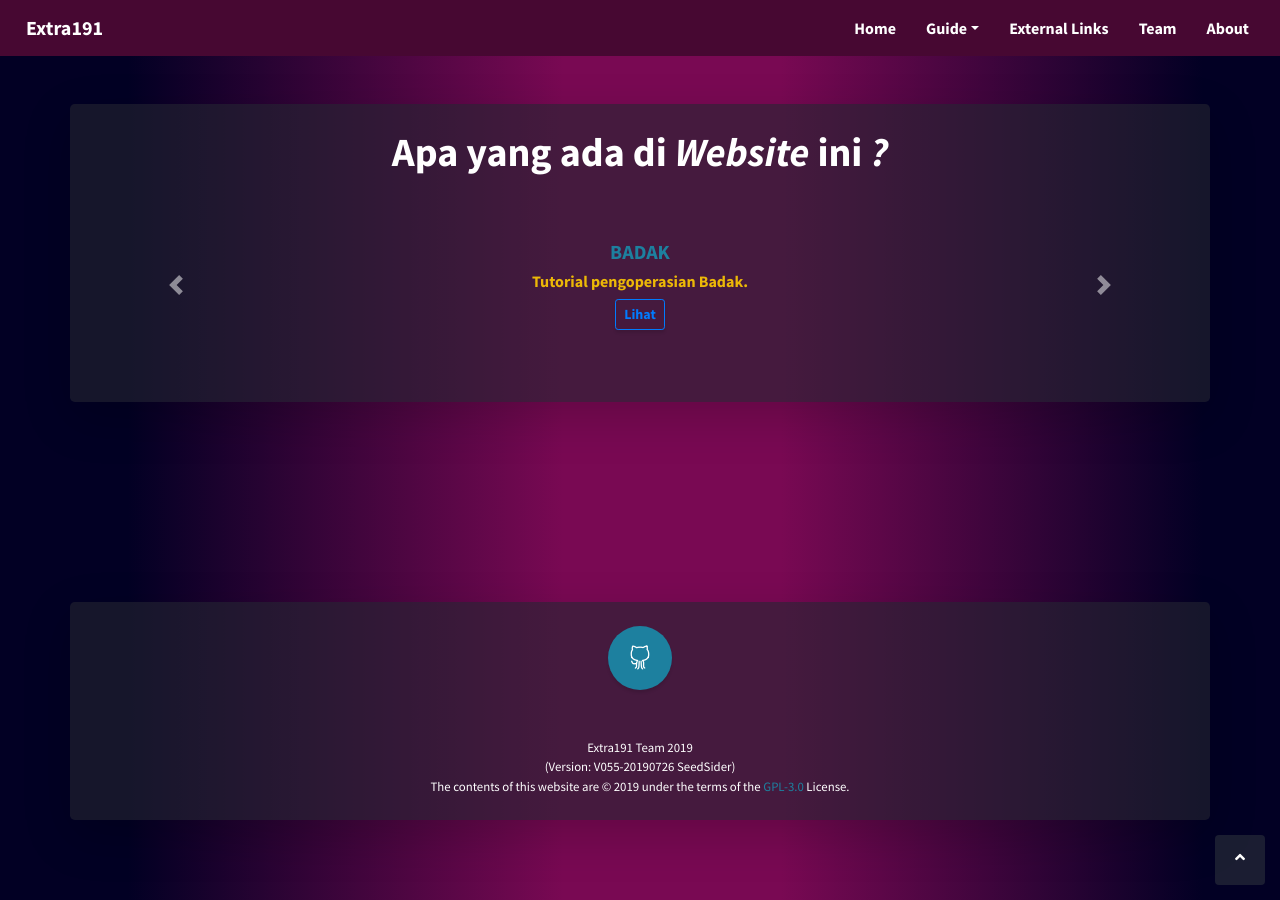
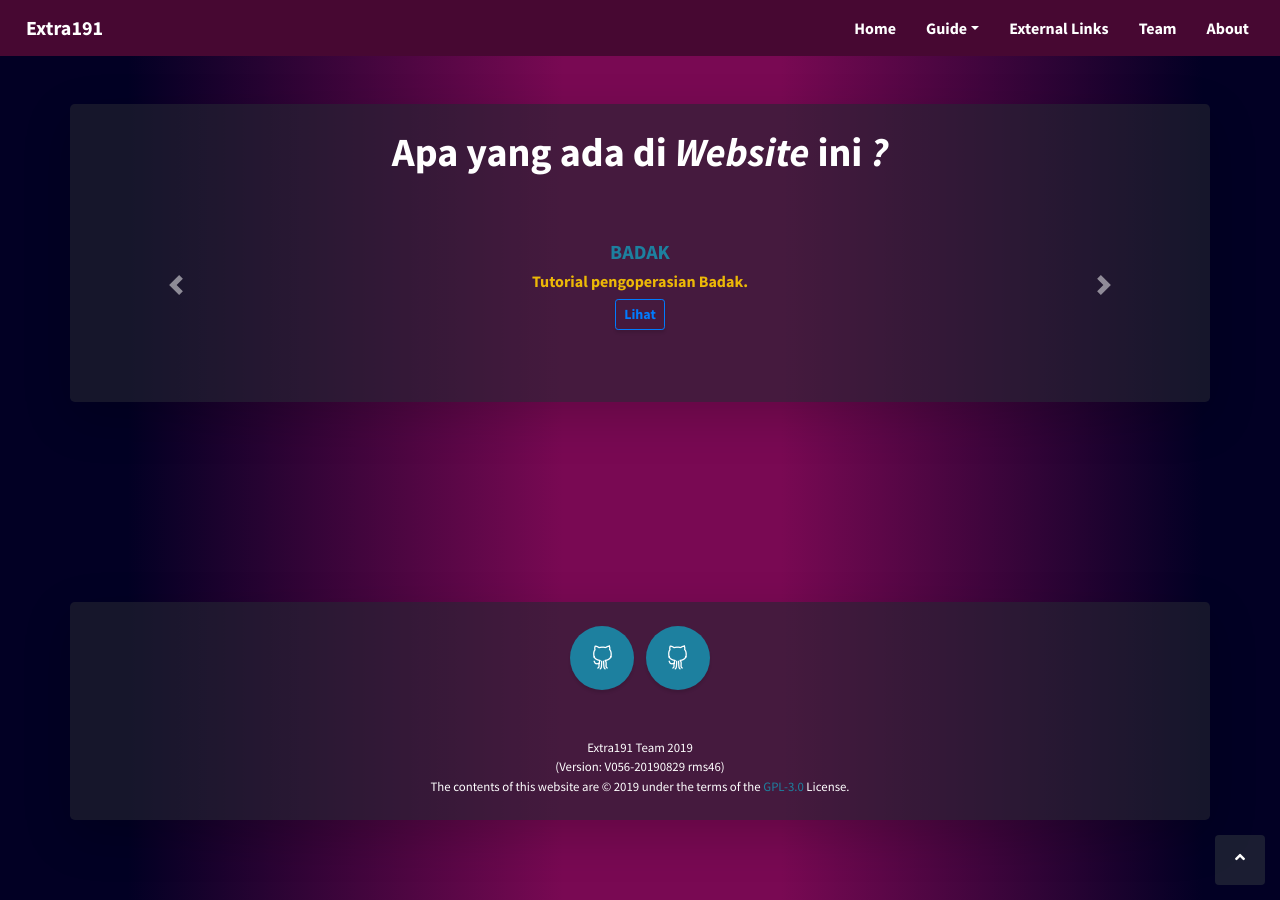
Before and after one commit to UI-FASILKOM-OS/extra191, a Jekyll site: the page built from index.html, in a window 1280 px wide and 900 px high, scrolled down 916 px. Built offline with Jekyll 4.4.1, drawn with Linux system fonts in a browser that asks for light colours.

Commit message:
rmsbase UF-extra191

```diff
--- a/_config.yml
+++ b/_config.yml
@@ -1,5 +1,5 @@
 title: Extra OS 2019-1
-version: V055-20190726 SeedSider
+version: V056-20190829 rms46
 description: Proyek extra kuliah Sistem Operasi 2019-1
 categories: [content, non-content]
 # url: "https://extra191.vlsm.org"
--- a/_includes/footer.html
+++ b/_includes/footer.html
@@ -3,7 +3,12 @@
     <div class="container rounded-lg shadow-lg p-4">
         <ul class="list-inline mb-5">
             <li class="list-inline-item">
-              <a class="social-link rounded-circle text-white" href="https://github.com/UI-FASILKOM-OS/extra191">
+              <a class="social-link rounded-circle text-white" href="https://github.com/UI-FASILKOM-OS/extra191/">
+                <i class="icon-social-github"></i>
+              </a>
+            </li>
+            <li class="list-inline-item">
+              <a class="social-link rounded-circle text-white" href="https://os.vlsm.org/">
                 <i class="icon-social-github"></i>
               </a>
             </li>
```
